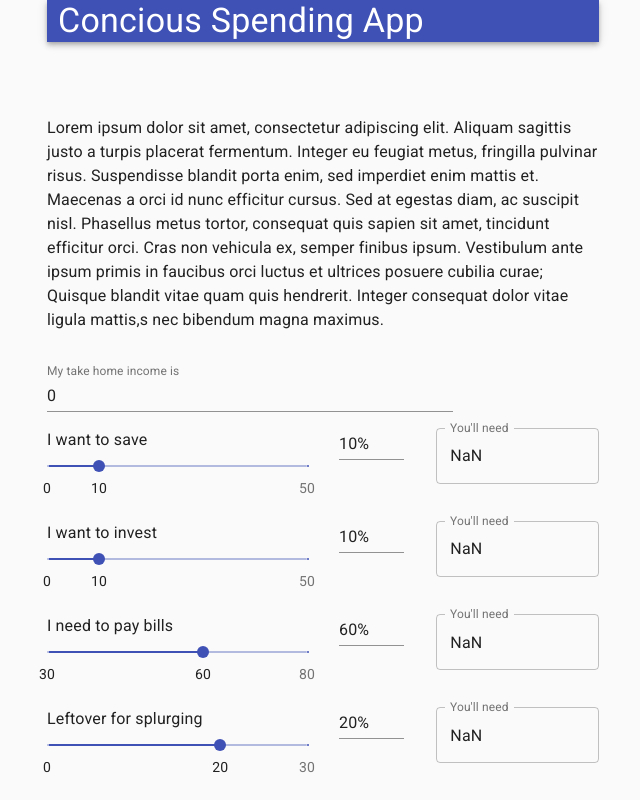
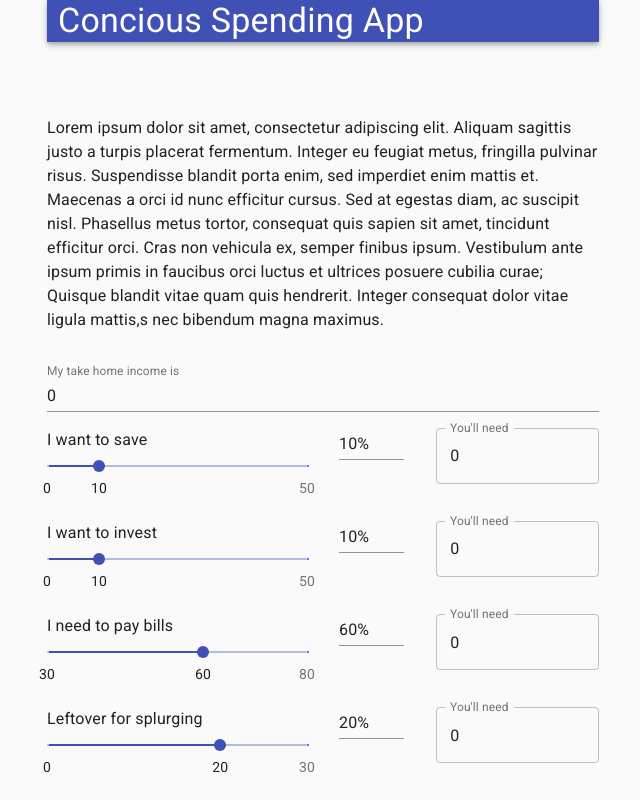
Before and after one commit to skellas/concious-spending, a React (Create React App) app: page / in a window 1280 px wide. Shown: the whole page, without its empty margins (317-957 px from the left). Built offline with nearby package versions, Linux system fonts and the light colour scheme.

Commit message:
Pass in income. Add more colspan.

```diff
--- a/src/App.js
+++ b/src/App.js
@@ -33,7 +33,7 @@ function App() {
 
         <Grid item>
           <Grid container direction='row' spacing={4}>
-            <Grid item xs={9}>
+            <Grid item xs={12}>
               <TextField fullWidth id='income' label='My take home income is'
                 value={income} onChange={handleIncomeChange}
                />
@@ -41,15 +41,19 @@ function App() {
           </Grid>
           <PercentageInput id='savings-slider' label='I want to save'
             minimumValue={0} maximumValue={50} defaultValue={10}
+            percentageOf={income}
           />
           <PercentageInput id='investment-slider' label='I want to invest'
             minimumValue={0} maximumValue={50} defaultValue={10}
+            percentageOf={income}
           />
           <PercentageInput id='bills-slider' label='I need to pay bills'
             minimumValue={30} maximumValue={80} defaultValue={60}
+            percentageOf={income}
           />
           <PercentageInput id='splurge-slider' label='Leftover for splurging'
             minimumValue={0} maximumValue={30} defaultValue={20}
+            percentageOf={income}
           />
         </Grid>
       </Grid>
```
